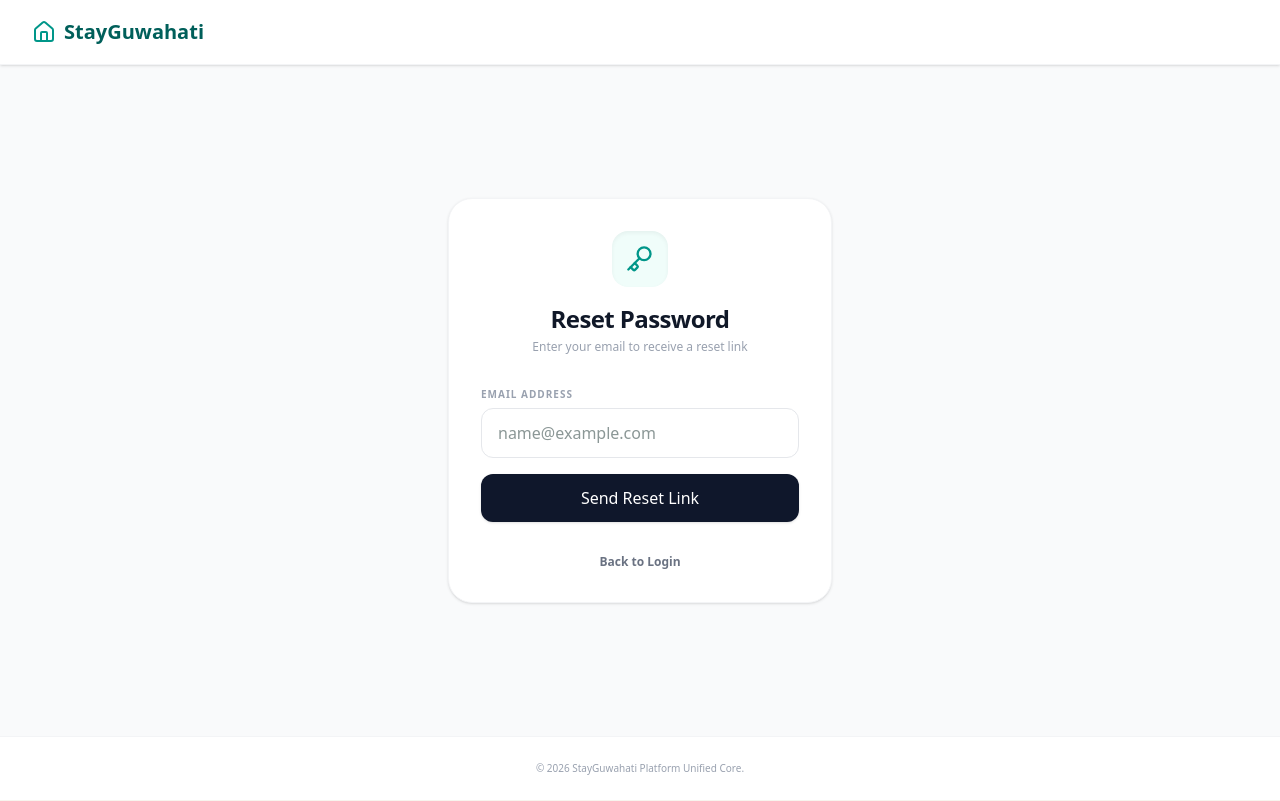
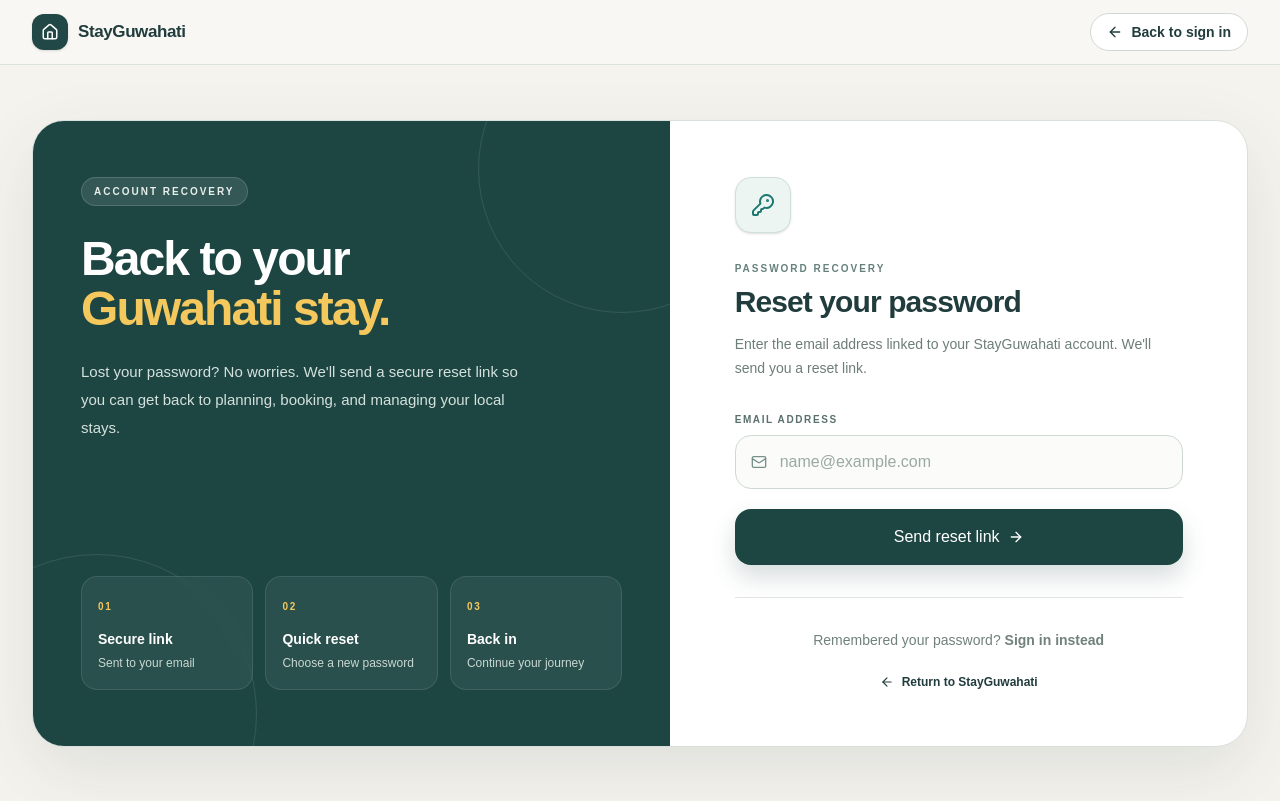
Before and after one commit to ransfire-ai/stayguwahati-frontend, a Next.js app: page /forgot-password in a window 1280 px wide. Built offline with nearby package versions, Linux system fonts and the light colour scheme; no server answers.

Commit message:
Fix forgot page

```diff
--- a/app/forgot-password/page.tsx
+++ b/app/forgot-password/page.tsx
@@ -1,30 +1,56 @@
 'use client';
 
-import React, { useState, FormEvent } from 'react';
+import React, { FormEvent, useState } from 'react';
 import Link from 'next/link';
-import { Home, Key, Loader2, CheckCircle2, AlertCircle } from 'lucide-react';
+import {
+  ArrowLeft,
+  ArrowRight,
+  CheckCircle2,
+  KeyRound,
+  Loader2,
+  Mail,
+  AlertCircle,
+  Home,
+} from 'lucide-react';
 
-const BACKEND_URL = process.env.NEXT_PUBLIC_BACKEND_URL || 'https://stayguwahati-backend.onrender.com';
+const BACKEND_URL =
+  process.env.NEXT_PUBLIC_BACKEND_URL ||
+  'https://stayguwahati-backend.onrender.com';
 
-export default function ResetPasswordPage() {
+export default function ForgotPasswordPage() {
   const [email, setEmail] = useState('');
   const [loading, setLoading] = useState(false);
-  const [status, setStatus] = useState<{ type: 'success' | 'error'; message: string } | null>(null);
   const [submitted, setSubmitted] = useState(false);
+  const [status, setStatus] = useState<{
+    type: 'success' | 'error';
+    message: string;
+  } | null>(null);
 
-  const handleSubmit = async (e: FormEvent) => {
+  const handleSubmit = async (e: FormEvent<HTMLFormElement>) => {
     e.preventDefault();
+
+    if (loading || submitted) return;
+
     setLoading(true);
     setStatus(null);
 
     try {
-      const response = await fetch(`${BACKEND_URL}/api/auth/forgot-password`, {
+      const response = await fetch(
+        `${BACKEND_URL.replace(/\/+$/, '')}/api/auth/forgot-password`,
+        {
           method: 'POST',
           headers: { 'Content-Type': 'application/json' },
           body: JSON.stringify({ email }),
-      });
+        }
+      );
 
-      const data = await response.json();
+      let data: { message?: string } = {};
+
+      try {
+        data = await response.json();
+      } catch {
+        // Keep the fallback message below when the server returns no JSON.
+      }
 
       if (!response.ok) {
         throw new Error(data.message || 'Failed to send reset link.');
@@ -32,112 +58,205 @@ export default function ResetPasswordPage() {
 
       setStatus({
         type: 'success',
-        message: 'Check your email! Link sent successfully.',
+        message: data.message || 'Check your email! Link sent successfully.',
       });
       setSubmitted(true);
-    } catch (err: any) {
-      if (err.message === 'Failed to fetch') {
+    } catch (err: unknown) {
+      const message =
+        err instanceof Error
+          ? err.message
+          : 'An error occurred. Please try again.';
+
       setStatus({
         type: 'error',
-          message: 'Server is starting up... Please wait 30 seconds and try again.',
+        message:
+          message === 'Failed to fetch'
+            ? 'Server is starting up... Please wait 30 seconds and try again.'
+            : message,
       });
-      } else {
-        setStatus({
-          type: 'error',
-          message: err.message || 'An error occurred. Please try again.',
-        });
-      }
     } finally {
       setLoading(false);
     }
   };
 
   return (
-    <div className="bg-gray-50 min-h-screen flex flex-col justify-between font-sans">
-      {/* Header */}
-      <header className="bg-white shadow-sm border-b border-gray-100 sticky top-0 z-50">
-        <div className="max-w-7xl mx-auto px-3 sm:px-6 lg:px-8 h-16 flex items-center justify-between">
-          <Link href="/" className="flex items-center gap-2 cursor-pointer">
-            <Home className="w-5 h-5 sm:w-6 sm:h-6 text-teal-600" />
-            <span className="text-lg sm:text-xl font-bold text-teal-800">StayGuwahati</span>
+    <div className="min-h-screen bg-[#f5f3ee] text-[#213c3d]">
+      <header className="border-b border-[#dce2dd] bg-[#f8f7f3]/95 backdrop-blur">
+        <div className="mx-auto flex h-16 max-w-7xl items-center justify-between px-5 sm:px-8">
+          <Link
+            href="/"
+            className="group flex items-center gap-2.5 font-bold tracking-tight"
+          >
+            <span className="flex h-9 w-9 items-center justify-center rounded-xl bg-[#214846] text-white shadow-sm transition group-hover:-translate-y-0.5">
+              <Home className="h-4.5 w-4.5" />
+            </span>
+            <span className="text-[17px]">StayGuwahati</span>
+          </Link>
+
+          <Link
+            href="/login"
+            className="inline-flex items-center gap-2 rounded-full border border-[#cfd9d4] bg-white px-4 py-2 text-sm font-semibold text-[#355452] transition hover:border-[#214846] hover:bg-[#edf3f0]"
+          >
+            <ArrowLeft className="h-4 w-4" />
+            Back to sign in
           </Link>
         </div>
       </header>
 
-      {/* Main Content */}
-      <main className="flex-1 flex items-center justify-center p-3 sm:p-4">
-        <div className="bg-white p-6 sm:p-8 rounded-3xl shadow-sm border border-gray-100 max-w-sm w-full mx-auto">
-          <div className="text-center mb-6 sm:mb-8">
-            <div className="bg-teal-50 text-teal-600 w-12 h-12 sm:w-14 sm:h-14 rounded-2xl flex items-center justify-center mx-auto mb-3 sm:mb-4 shadow-inner">
-              <Key className="w-6 h-6 sm:w-7 sm:h-7" />
-            </div>
-            <h1 className="text-xl sm:text-2xl font-black text-gray-900 tracking-tight">Reset Password</h1>
-            <p className="text-gray-400 text-xs mt-1">Enter your email to receive a reset link</p>
+      <main className="mx-auto flex min-h-[calc(100vh-64px)] max-w-7xl items-center px-5 py-8 sm:px-8 lg:py-12">
+        <div className="grid w-full overflow-hidden rounded-[2rem] border border-[#d9e0db] bg-white shadow-[0_24px_70px_rgba(30,54,51,0.10)] lg:grid-cols-[1.05fr_0.95fr]">
+          {/* Brand panel */}
+          <section className="relative overflow-hidden bg-[#1d4643] px-7 py-10 text-white sm:px-12 sm:py-14 lg:flex lg:min-h-[620px] lg:flex-col lg:justify-between">
+            <div className="pointer-events-none absolute -right-24 -top-24 h-72 w-72 rounded-full border border-white/10" />
+            <div className="pointer-events-none absolute -bottom-32 -left-24 h-80 w-80 rounded-full border border-white/10" />
+
+            <div className="relative">
+              <div className="mb-7 inline-flex items-center gap-2 rounded-full border border-white/15 bg-white/10 px-3 py-1.5 text-[10px] font-bold uppercase tracking-[0.2em] text-[#e7eeeb]">
+                Account recovery
               </div>
 
-          {/* Status Banner */}
+              <h1 className="max-w-md text-4xl font-semibold leading-[1.05] tracking-[-0.04em] sm:text-5xl">
+                Back to your
+                <span className="block text-[#f4c85d]">Guwahati stay.</span>
+              </h1>
+
+              <p className="mt-6 max-w-md text-sm leading-7 text-[#d5e1dd] sm:text-[15px]">
+                Lost your password? No worries. We&apos;ll send a secure reset
+                link so you can get back to planning, booking, and managing your
+                local stays.
+              </p>
+            </div>
+
+            <div className="relative mt-10 grid gap-3 sm:grid-cols-3 lg:mt-0 lg:grid-cols-1 xl:grid-cols-3">
+              {[
+                ['01', 'Secure link', 'Sent to your email'],
+                ['02', 'Quick reset', 'Choose a new password'],
+                ['03', 'Back in', 'Continue your journey'],
+              ].map(([number, title, text]) => (
+                <div
+                  key={number}
+                  className="rounded-2xl border border-white/10 bg-white/[0.06] p-4 backdrop-blur-sm"
+                >
+                  <span className="text-[10px] font-bold tracking-[0.18em] text-[#f4c85d]">
+                    {number}
+                  </span>
+                  <h2 className="mt-3 text-sm font-semibold">{title}</h2>
+                  <p className="mt-1 text-xs leading-5 text-[#c9d7d2]">{text}</p>
+                </div>
+              ))}
+            </div>
+          </section>
+
+          {/* Form panel */}
+          <section className="flex items-center justify-center px-6 py-10 sm:px-10 sm:py-14 lg:px-14">
+            <div className="w-full max-w-md">
+              <div className="mb-8">
+                <div className="flex h-14 w-14 items-center justify-center rounded-2xl border border-[#cfe0da] bg-[#edf5f2] text-[#1d7771] shadow-sm">
+                  <KeyRound className="h-6 w-6" />
+                </div>
+
+                <p className="mt-7 text-[10px] font-bold uppercase tracking-[0.2em] text-[#66817c]">
+                  Password recovery
+                </p>
+                <h2 className="mt-2 text-3xl font-semibold tracking-[-0.03em] text-[#213c3d]">
+                  Reset your password
+                </h2>
+                <p className="mt-3 text-sm leading-6 text-[#6d7d79]">
+                  Enter the email address linked to your StayGuwahati account.
+                  We&apos;ll send you a reset link.
+                </p>
+              </div>
+
               {status && (
                 <div
-              className={`p-3 rounded-xl mb-4 text-xs font-medium border flex items-center gap-1.5 ${
+                  role="status"
+                  className={`mb-6 flex items-start gap-3 rounded-2xl border px-4 py-3.5 text-sm leading-5 ${
                     status.type === 'success'
-                  ? 'bg-emerald-50 border-emerald-100 text-emerald-600'
-                  : 'bg-rose-50 border-rose-100 text-rose-600'
+                      ? 'border-[#bfe0d1] bg-[#eff9f4] text-[#27654d]'
+                      : 'border-[#efc9bd] bg-[#fff5f1] text-[#a34a36]'
                   }`}
                 >
                   {status.type === 'success' ? (
-                <CheckCircle2 className="w-4 h-4 shrink-0" />
+                    <CheckCircle2 className="mt-0.5 h-5 w-5 shrink-0" />
                   ) : (
-                <AlertCircle className="w-4 h-4 shrink-0" />
+                    <AlertCircle className="mt-0.5 h-5 w-5 shrink-0" />
                   )}
                   <span>{status.message}</span>
                 </div>
               )}
 
-          <form onSubmit={handleSubmit} className="space-y-4">
+              <form onSubmit={handleSubmit} className="space-y-5">
                 <div>
-              <label className="block text-[10px] font-bold text-gray-400 uppercase tracking-widest mb-1.5">
-                Email Address
+                  <label
+                    htmlFor="email"
+                    className="mb-2 block text-[10px] font-bold uppercase tracking-[0.16em] text-[#59706c]"
+                  >
+                    Email address
                   </label>
+
+                  <div className="group relative">
+                    <Mail className="pointer-events-none absolute left-4 top-1/2 h-4 w-4 -translate-y-1/2 text-[#78908a] transition group-focus-within:text-[#1d7771]" />
                     <input
+                      id="email"
                       type="email"
                       required
+                      autoComplete="email"
+                      disabled={submitted}
                       placeholder="name@example.com"
                       value={email}
                       onChange={(e) => setEmail(e.target.value)}
-                className="w-full px-4 py-3 border border-gray-200 rounded-xl text-base sm:text-sm focus:outline-none focus:border-teal-500 transition focus:ring-1 focus:ring-teal-500"
+                      className="w-full rounded-2xl border border-[#cfd9d4] bg-[#fbfcfa] py-3.5 pl-11 pr-4 text-sm text-[#213c3d] outline-none transition placeholder:text-[#9aa9a5] focus:border-[#1d7771] focus:bg-white focus:ring-4 focus:ring-[#1d7771]/10 disabled:cursor-not-allowed disabled:opacity-60"
                     />
+                  </div>
                 </div>
 
                 <button
                   type="submit"
                   disabled={loading || submitted}
-              className="w-full bg-slate-900 hover:bg-teal-600 disabled:bg-gray-400 text-white font-bold py-3 rounded-xl text-sm transition mt-2 flex items-center justify-center gap-2 shadow-sm cursor-pointer disabled:cursor-not-allowed"
+                  className="flex w-full items-center justify-center gap-2 rounded-2xl bg-[#1d4643] px-5 py-4 text-sm font-bold text-white shadow-[0_12px_24px_rgba(29,70,67,0.18)] transition hover:-translate-y-0.5 hover:bg-[#27605c] disabled:translate-y-0 disabled:cursor-not-allowed disabled:bg-[#91a39e] disabled:shadow-none"
                 >
                   {loading ? (
                     <>
-                  <Loader2 className="w-4 h-4 animate-spin" />
-                  <span>Sending...</span>
+                      <Loader2 className="h-4 w-4 animate-spin" />
+                      Sending reset link...
                     </>
                   ) : submitted ? (
-                <span>Link Sent</span>
+                    <>
+                      <CheckCircle2 className="h-4 w-4" />
+                      Reset link sent
+                    </>
                   ) : (
-                <span>Send Reset Link</span>
+                    <>
+                      Send reset link
+                      <ArrowRight className="h-4 w-4" />
+                    </>
                   )}
                 </button>
               </form>
 
-          <div className="mt-6 sm:mt-8 text-center text-xs text-gray-500">
-            <Link href="/login" className="text-teal-600 font-bold hover:underline">
-              Back to Login
+              <div className="my-8 h-px bg-[#e0e5e1]" />
+
+              <p className="text-center text-sm text-[#71817d]">
+                Remembered your password?{' '}
+                <Link
+                  href="/login"
+                  className="font-bold text-[#1d7771] transition hover:text-[#155f5a] hover:underline"
+                >
+                  Sign in instead
+                </Link>
+              </p>
+
+              <Link
+                href="/"
+                className="mt-6 flex items-center justify-center gap-2 text-xs font-semibold text-[#70817d] transition hover:text-[#214846]"
+              >
+                <ArrowLeft className="h-3.5 w-3.5" />
+                Return to StayGuwahati
               </Link>
             </div>
+          </section>
         </div>
       </main>
-
-      {/* Footer */}
-      <footer className="text-center py-6 px-3 text-[10px] text-gray-400 border-t border-gray-100 bg-white">
-        <p>&copy; 2026 StayGuwahati Platform Unified Core.</p>
-      </footer>
     </div>
   );
 }
```
Lines whose indentation alone changed are shown as unchanged.
